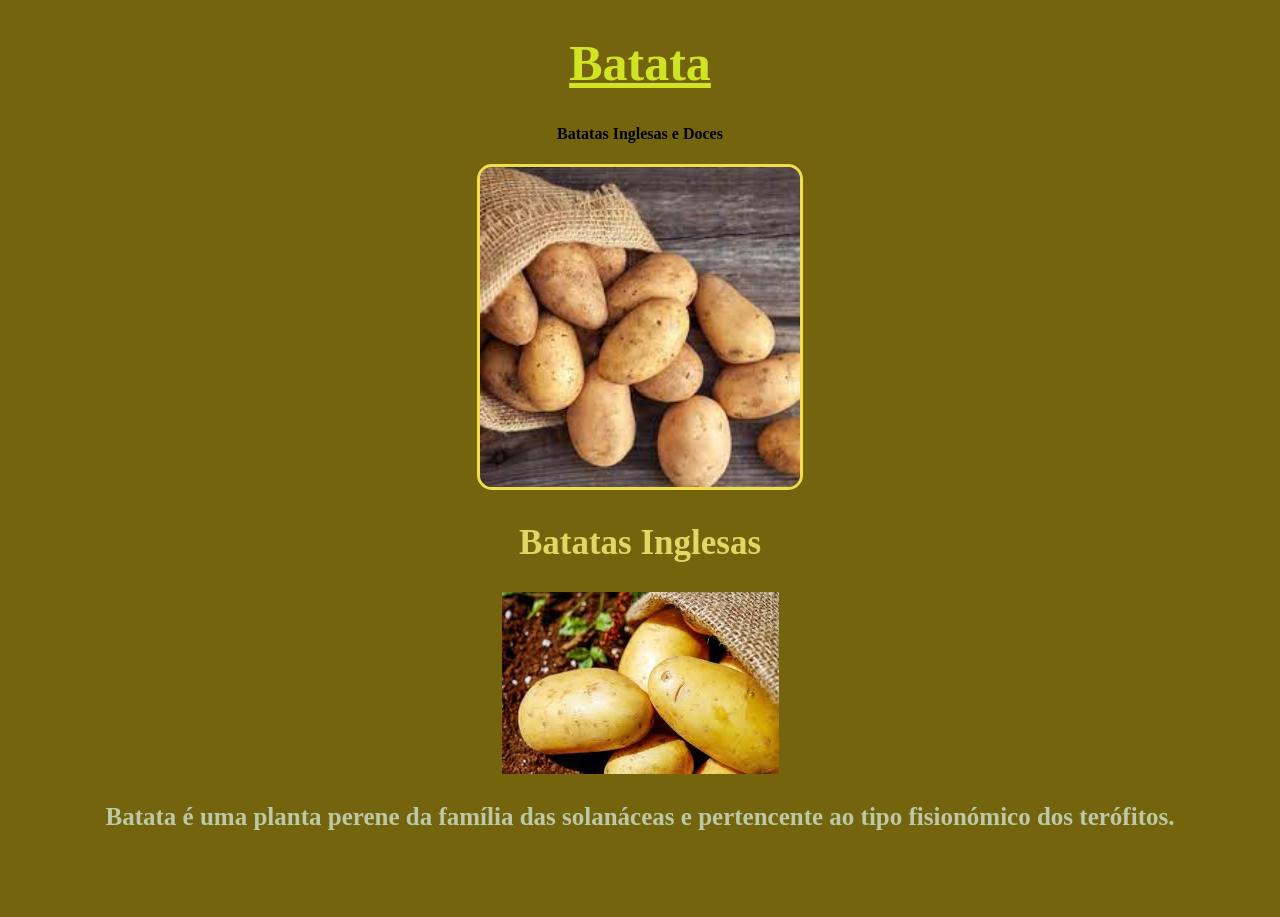
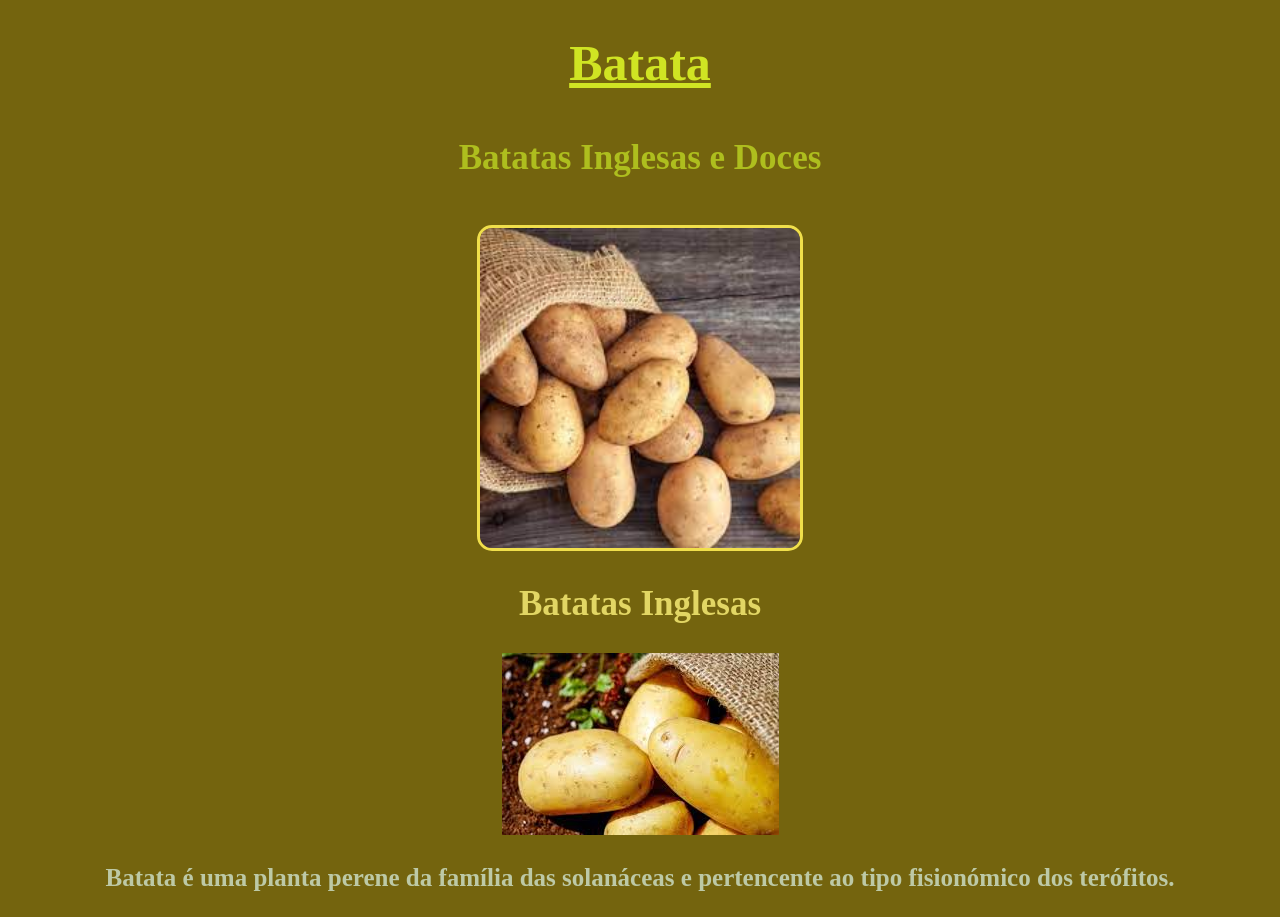
Before and after one commit to Luiusu/atv1-3-Trimestre, a plain HTML site: page index.html in a window 1280 px wide. Before the commit the page ends 856 px from the top, so only its background shows below. Drawn offline with Linux system fonts and the light colour scheme.

Commit message:
aumneto de texto

```diff
--- a/index.html
+++ b/index.html
@@ -14,7 +14,7 @@
     <div class="div-img">
 
         <h1>Batata</h1>
-        <h4>Batatas Inglesas e Doces</h4>
+        <h4 class="subtitulo">Batatas Inglesas e Doces</h4>
         <img class="batatas1" src="images.jpeg" alt="Batatas">
         <h2>Batatas Inglesas</h2>
         <img class="batatas2" src="images (1).jpeg" alt="Batatas">
--- a/style.css
+++ b/style.css
@@ -10,6 +10,13 @@ h1 {
     font-size: 50px;
     text-decoration: underline;
     color: rgb(208, 228, 35);
+
+}
+
+.subtitulo {
+
+    font-size: 35px;
+    color: rgb(174, 190, 30);
 
 }
 
```
